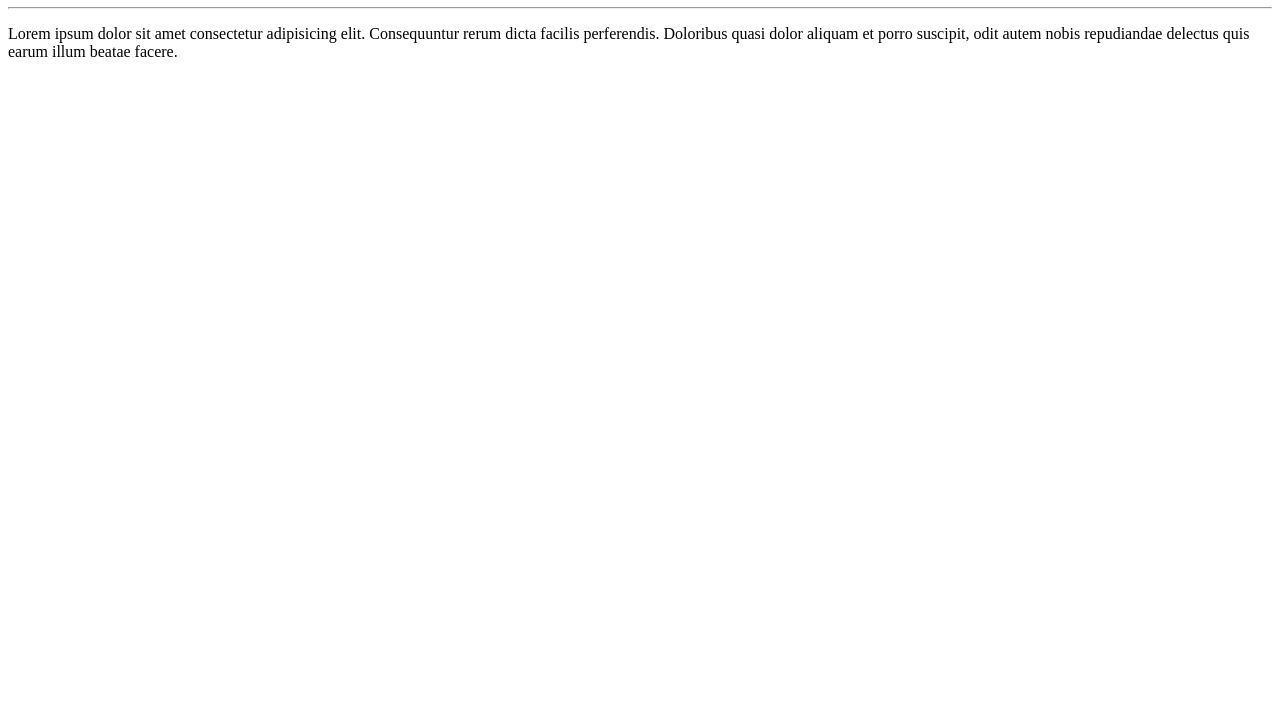
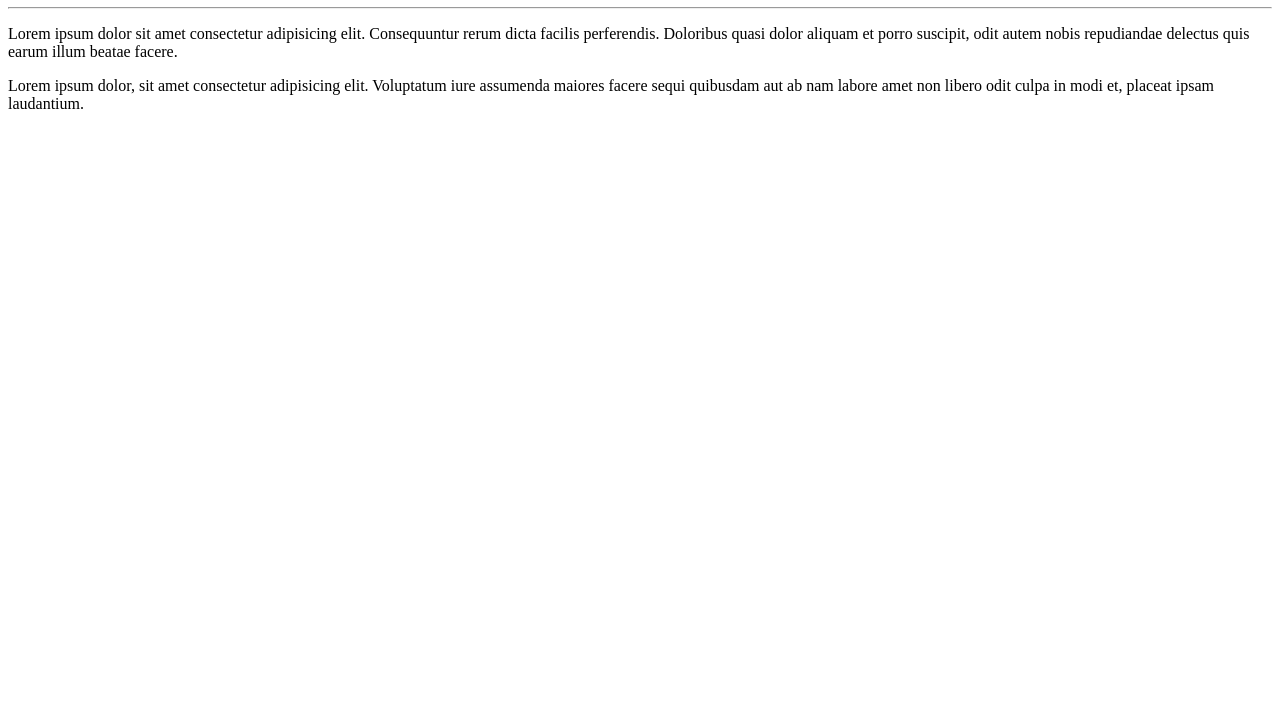
Before and after one commit to guingomes/Ola_Mundo, a plain HTML site: page site-exemplo/index.html in a window 1280 px wide. Shown: the part 73-800 px from the top of the page. Drawn offline with Linux system fonts and the light colour scheme.

Commit message:
Adicionei um paragrafo

```diff
--- a/site-exemplo/index.html
+++ b/site-exemplo/index.html
@@ -10,5 +10,7 @@
     <h1>Olá, Meu Mundo</h1>
     <hr>
     <p>Lorem ipsum dolor sit amet consectetur adipisicing elit. Consequuntur rerum dicta facilis perferendis. Doloribus quasi dolor aliquam et porro suscipit, odit autem nobis repudiandae delectus quis earum illum beatae facere.</p>
+    <p>Lorem ipsum dolor, sit amet consectetur adipisicing elit. Voluptatum iure assumenda maiores facere sequi quibusdam aut ab nam labore amet non libero odit culpa in modi et, placeat ipsam laudantium.</p>
+
 </body>
 </html>
```
